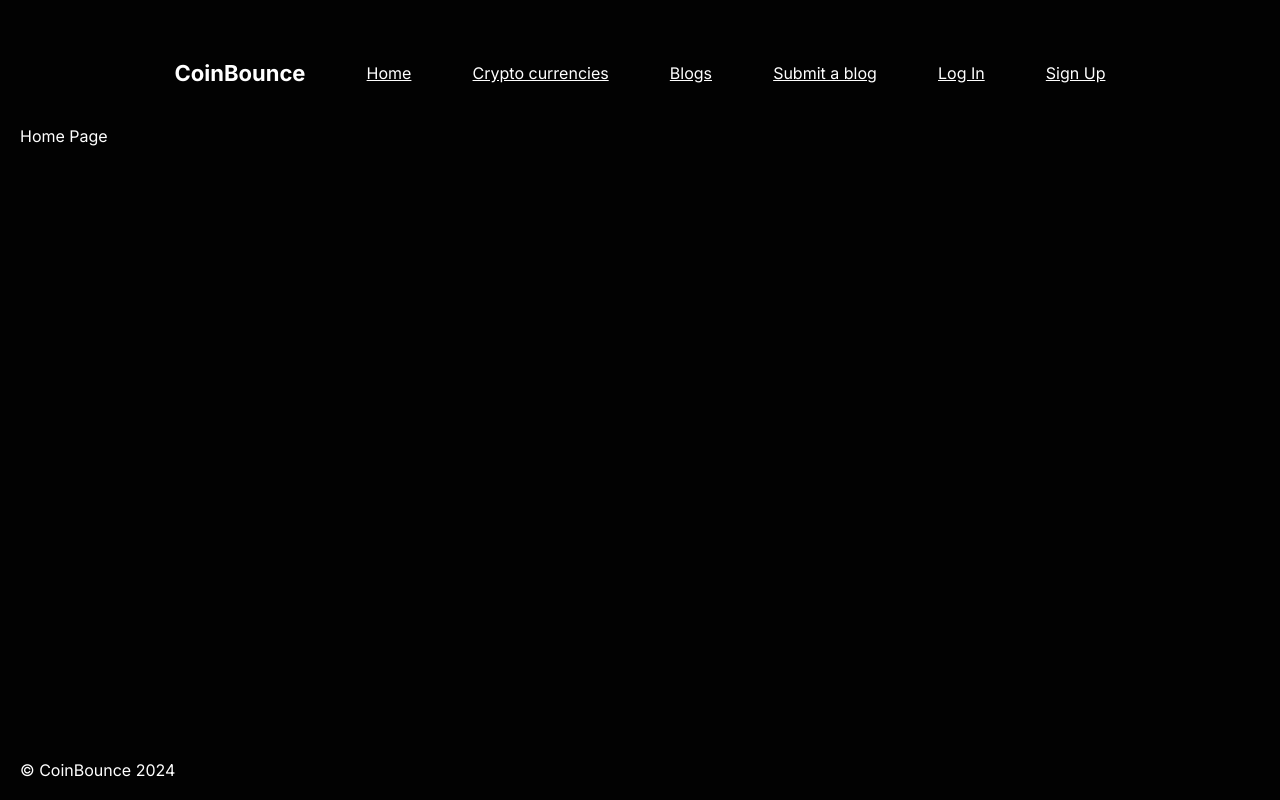
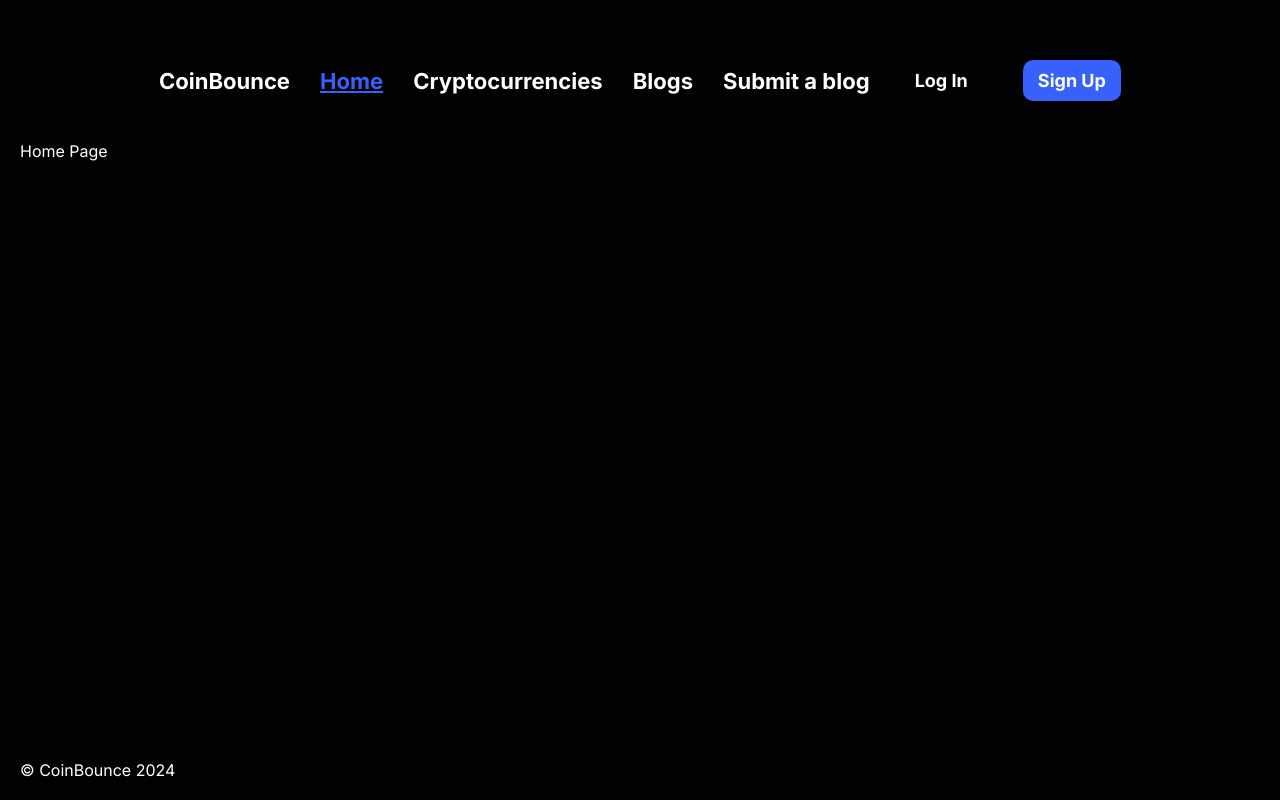
Before and after one commit to Mughal72/coin-bounce, a React (Create React App) app in the folder frontend/: page / in a window 1280 px wide. Built offline with nearby package versions, Linux system fonts and the light colour scheme.

Commit message:
first commit

```diff
--- a/frontend/src/App.js
+++ b/frontend/src/App.js
@@ -1,9 +1,8 @@
 import Navbar from "./components/Navbar/Navbar";
 import Footer from "./components/Footer/Footer";
 import Home from "./pages/Home/Home";
-import {BrowserRouter, Routes, Route} from 'react-router-dom';
-import styles from './App.module.css';
-
+import { BrowserRouter, Routes, Route } from "react-router-dom";
+import styles from "./App.module.css";
 
 function App() {
   return (
@@ -15,9 +14,39 @@ function App() {
             <Route
               path="/"
               exact
-        element = {
-        <div className={styles.main}><Home /></div>
-        }/>
+              element={
+                <div className={styles.main}>
+                  {" "}
+                  <Home />
+                </div>
+              }
+            />
+
+            <Route
+              path="crypto"
+              exact
+              element={<div className={styles.main}>Crypto Page</div>}
+            />
+            <Route
+              path="blogs"
+              exact
+              element={<div className={styles.main}>Blogs Page</div>}
+            />
+            <Route
+              path="submit"
+              exact
+              element={<div className={styles.main}>Submit a blog Page</div>}
+            />
+            <Route
+              path="sign-up"
+              exact
+              element={<div className={styles.main}>Sign up Page</div>}
+            />
+            <Route
+              path="log-in"
+              exact
+              element={<div className={styles.main}>Log in Page</div>}
+            />
           </Routes>
           <Footer />
         </div>
--- a/frontend/src/components/Navbar/Navbar.jsx
+++ b/frontend/src/components/Navbar/Navbar.jsx
@@ -1,28 +1,70 @@
 import { NavLink } from "react-router-dom";
-import styles from './Navbar.module.css';
+import styles from "./Navbar.module.css";
 
-function Navbar(){
-  return(
+function Navbar() {
+  return (
     <>
-   <nav className={styles.navbar}>
-    <NavLink className={`${styles.logo} ${styles.inActiveStyle}`}
-    >CoinBounce</NavLink>
+      <nav className={styles.navbar}>
+        <NavLink to="/" className={`${styles.logo} ${styles.inActiveStyle}`}>
+          CoinBounce
+        </NavLink>
 
-    <NavLink>Home</NavLink>
+        <NavLink
+          to="/"
+          className={({ isActive }) =>
+            isActive ? styles.activeStyle : styles.inActiveStyle
+          }
+        >
+          Home
+        </NavLink>
 
-    <NavLink>Crypto currencies</NavLink>
+        <NavLink
+          to="crypto"
+          className={({ isActive }) =>
+            isActive ? styles.activeStyle : styles.inActiveStyle
+          }
+        >
+          Cryptocurrencies
+        </NavLink>
 
-    <NavLink>Blogs</NavLink>
+        <NavLink
+          to="blogs"
+          className={({ isActive }) =>
+            isActive ? styles.activeStyle : styles.inActiveStyle
+          }
+        >
+          Blogs
+        </NavLink>
 
-    <NavLink>Submit a blog</NavLink>
+        <NavLink
+          to="submit"
+          className={({ isActive }) =>
+            isActive ? styles.activeStyle : styles.inActiveStyle
+          }
+        >
+          Submit a blog
+        </NavLink>
 
-    <NavLink>Log In</NavLink>
+        <NavLink
+          to="log-in"
+          className={({ isActive }) =>
+            isActive ? styles.activeStyle : styles.inActiveStyle
+          }
+        >
+          <button className={styles.logInButton}>Log In</button>
+        </NavLink>
 
-    <NavLink>Sign Up</NavLink>
-   </nav>
-   <div></div>
+        <NavLink
+          to="sign-up"
+          className={({ isActive }) =>
+            isActive ? styles.activeStyle : styles.inActiveStyle
+          }
+        >
+          <button className={styles.signUpButton}> Sign Up</button>
+        </NavLink>
+      </nav>
+      <div></div>
     </>
-
   );
 }
 
--- a/frontend/src/components/Navbar/Navbar.module.css
+++ b/frontend/src/components/Navbar/Navbar.module.css
@@ -23,3 +23,37 @@
     font-size: 22px;
   font-weight: bold;
 }
+
+.logInButton{
+    border: none;
+    outline: none;
+    border-radius: 10px;
+    padding: 10px 15px;
+    cursor: pointer;
+    font-weight: bold;
+    font-size: large;
+    text-decoration: none;
+}
+
+.logInButton:hover{
+    color: black;
+    background-color: #f3f3f3;
+}
+.signUpButton{
+    margin-left: 10px;
+    background-color: #3861fb;
+    color: white;
+    border: none;
+    outline: none;
+    border-radius: 10px;
+    padding: 10px 15px;
+    cursor: pointer;
+    font-weight: bold;
+    font-size: large;
+
+}
+
+.signUpButton:hover{
+background-color: #1f4ffd;
+
+}
```
Lines whose indentation alone changed are shown as unchanged.
